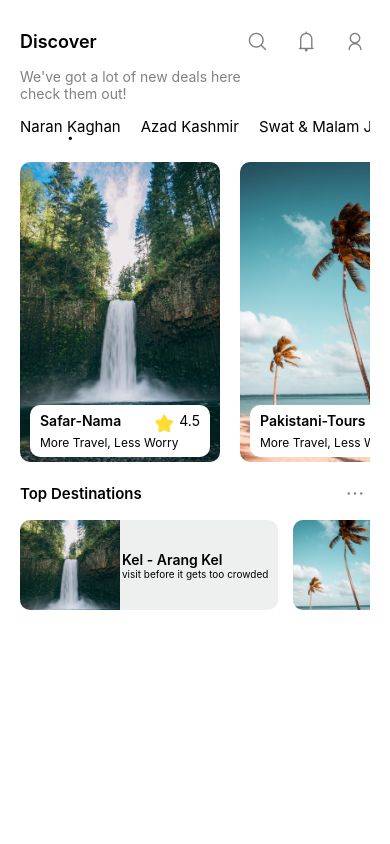
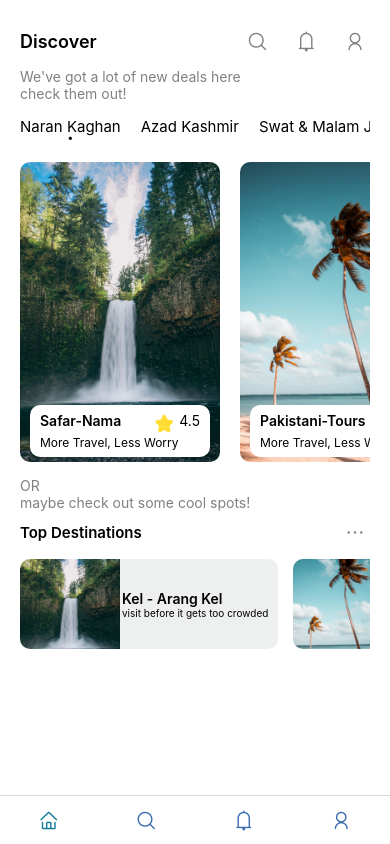
Before and after one commit to moeed1999/SafarApp, a React Native app: screen /MainBottomStack in a window 390 px wide. Built offline with nearby package versions, Linux system fonts and the light colour scheme.

Commit message:
added bottom navigation

```diff
--- a/App.js
+++ b/App.js
@@ -3,7 +3,7 @@ import DiscoverPage from './src/screens/DiscoverPage/DiscoverPage';
 import LandingPage from './src/screens/LandingPage/LandingPage';
 import LoginPage from './src/screens/LoginPage/LoginPage';
 import SignUpPage from './src/screens/SignUpPage/SignUpPage';
-// import MainStack from './src/stacks/MainStack/MainStack';
+import MainStack from './src/stacks/MainStack/MainStack';
 
 
 const App = () => {
@@ -11,8 +11,8 @@ const App = () => {
     // <LandingPage />
     // <LoginPage />
     // <SignUpPage />
-    // <MainStack />
-    <DiscoverPage />
+    <MainStack />
+    // <DiscoverPage />
   );
 };
 
--- a/package.json
+++ b/package.json
@@ -10,6 +10,7 @@
     "lint": "eslint ."
   },
   "dependencies": {
+    "@react-navigation/bottom-tabs": "6.2.0",
     "@react-navigation/native": "6.0.8",
     "@react-navigation/native-stack": "6.5.0",
     "react": "17.0.2",
--- a/src/screens/DiscoverPage/DiscoverPage.js
+++ b/src/screens/DiscoverPage/DiscoverPage.js
@@ -100,6 +100,9 @@ const DiscoverPage = () => {
                 renderItem={(item) => showToursGoing(item)}
                 horizontal
             />
+            <Text style={styles.description}>OR{'\n'}
+                maybe check out some cool spots!
+            </Text>
             <View style={styles.destinationHeadingContainer}>
                 <Text style={styles.destinationHeading}>Top Destinations</Text>
                 <Icon name={'ellipsis1'} size={20} color={'grey'} style={{ marginRight: 5 }} />
--- a/src/screens/DiscoverPage/styles.js
+++ b/src/screens/DiscoverPage/styles.js
@@ -70,7 +70,7 @@ export const styles = StyleSheet.create({
         // borderWidth: 1,
         flexDirection: 'row',
         justifyContent: 'space-between',
-        marginTop: 20,
+        marginTop: 10,
         alignItems: 'center'
     },
     destinationHeading: {
--- a/src/screens/SignUpPage/SignUpPage.js
+++ b/src/screens/SignUpPage/SignUpPage.js
@@ -74,7 +74,7 @@ const SignUpPage = ({ navigation }) => {
                 />
             </View>
             <TouchableOpacity
-                onPress={() => console.log(contactNum, password, passwordCheck, email, 'ss')}
+                onPress={() => navigation.navigate('MainBottomStack')}
                 style={styles.loginContainer}
             >
                 <Text style={{ fontWeight: '700', fontSize: 15 }}>Sign-Up</Text>
--- /dev/null
+++ b/src/stacks/BottomNavigatorStacks/DiscoverHomeStack.js
@@ -0,0 +1,17 @@
+import React from 'react'
+import DiscoverPage from '../../screens/DiscoverPage/DiscoverPage';
+import { createNativeStackNavigator } from '@react-navigation/native-stack'
+
+const DiscoverHomeStack = () => {
+
+
+    const Stack = createNativeStackNavigator()
+
+    return (
+        <Stack.Navigator>
+            <Stack.Screen name='DiscoverPage' component={DiscoverPage} options={{ headerShown: false }} />
+        </Stack.Navigator>
+    )
+}
+
+export default DiscoverHomeStack
--- /dev/null
+++ b/src/stacks/BottomNavigatorStacks/MainBottomStack.js
@@ -0,0 +1,68 @@
+import { View } from 'react-native'
+import React from 'react'
+import { createBottomTabNavigator } from '@react-navigation/bottom-tabs';
+// import DiscoverPage from '../../screens/DiscoverPage/DiscoverPage';
+import DiscoverHomeStack from './DiscoverHomeStack';
+import Icon from 'react-native-vector-icons/AntDesign';
+
+
+const MainBottomStack = () => {
+    const Tab = createBottomTabNavigator();
+
+    return (
+        <Tab.Navigator>
+            <Tab.Screen name="DiscoverHome" component={DiscoverHomeStack}
+                options={{
+                    tabBarIcon: ({ focused }) => (
+                        <View >
+                            <Icon name="home" color={focused ? '#11799a' : '#3A6EAF'} size={20} />
+                        </View>
+                    ),
+                    headerShown: false,
+                    tabBarShowLabel: false
+
+                }}
+            />
+            <Tab.Screen name="Explore" component={DiscoverHomeStack}
+                options={{
+                    tabBarIcon: ({ focused }) => (
+                        <View >
+                            <Icon name="search1" color={focused ? '#11799a' : '#3A6EAF'} size={20} />
+                        </View>
+                    ),
+                    headerShown: false,
+                    tabBarShowLabel: false
+
+                }}
+            />
+            <Tab.Screen name="Notifications" component={DiscoverHomeStack}
+                options={{
+                    tabBarIcon: ({ focused }) => (
+                        <View >
+                            <Icon name="bells" color={focused ? '#11799a' : '#3A6EAF'} size={20} />
+                        </View>
+                    ),
+                    headerShown: false,
+                    tabBarShowLabel: false
+
+                }}
+            />
+            <Tab.Screen name="profile" component={DiscoverHomeStack}
+                options={{
+                    tabBarIcon: ({ focused }) => (
+                        <View >
+                            <Icon name="user" color={focused ? '#11799a' : '#3A6EAF'} size={20} />
+                        </View>
+                    ),
+                    headerShown: false,
+                    tabBarShowLabel: false
+
+                }}
+            />
+
+
+        </Tab.Navigator>
+    )
+}
+
+export default MainBottomStack
--- a/src/stacks/MainStack/MainStack.js
+++ b/src/stacks/MainStack/MainStack.js
@@ -4,6 +4,7 @@ import { NavigationContainer } from '@react-navigation/native'
 import LandingPage from '../../screens/LandingPage/LandingPage'
 import LoginPage from '../../screens/LoginPage/LoginPage'
 import SignUpPage from '../../screens/SignUpPage/SignUpPage'
+import MainBottomStack from '../BottomNavigatorStacks/MainBottomStack'
 
 const MainStack = () => {
     const Stack = createNativeStackNavigator()
@@ -13,6 +14,7 @@ const MainStack = () => {
                 <Stack.Screen name='LandingPage' component={LandingPage} options={{ headerShown: false }} />
                 <Stack.Screen name='Login' component={LoginPage} options={{ headerShown: false }} />
                 <Stack.Screen name='Signup' component={SignUpPage} options={{ headerShown: false }} />
+                <Stack.Screen name='MainBottomStack' component={MainBottomStack} options={{ headerShown: false }} />
             </Stack.Navigator>
         </NavigationContainer>
     )
```
Also changed, not shown: 1 other file (tests, documents, lock files or other folders).
